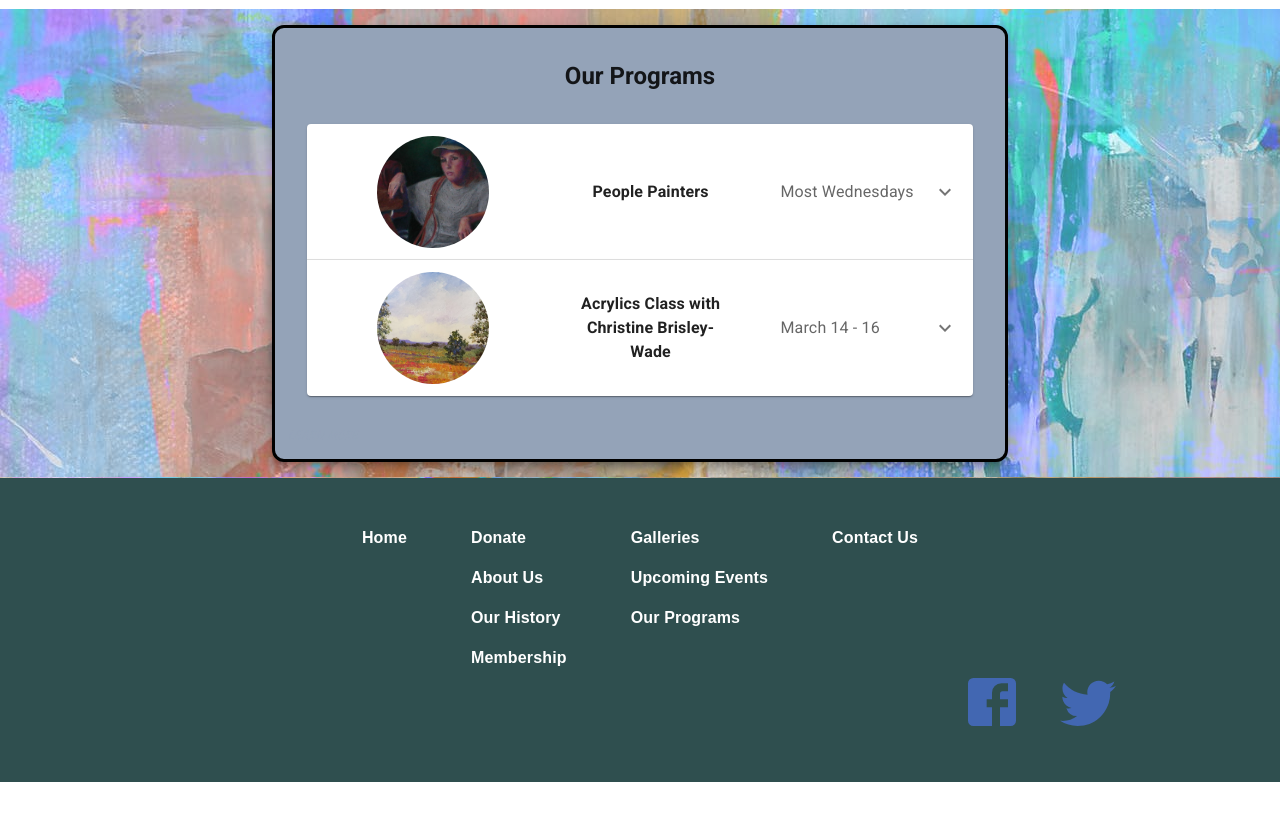
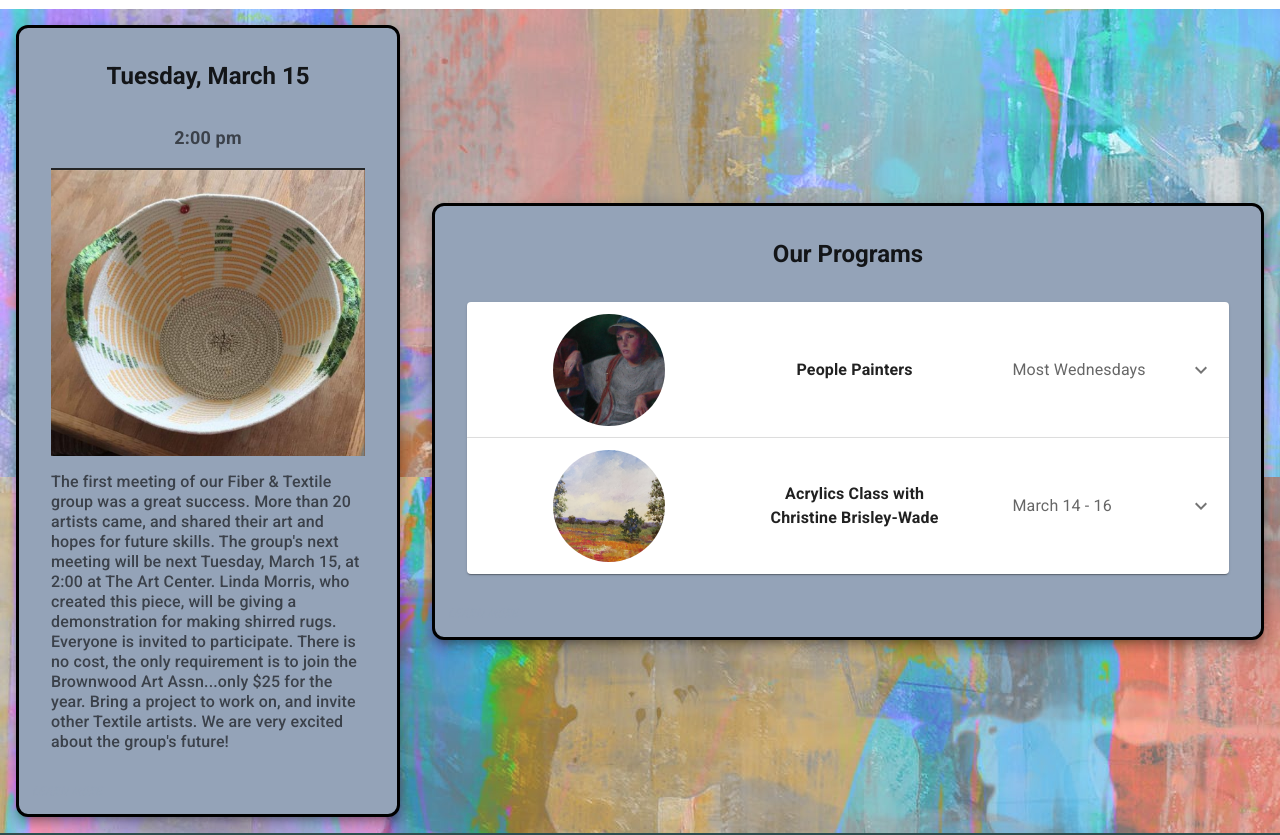
Before and after one commit to Jonathan-Day-Dev/bwd-art, a React (Create React App) app: page /programs in a window 1280 px wide. Shown: the part 823-1658 px from the top of the page. Before the commit the page ends 1605 px from the top, so only its background shows below. Built offline with nearby package versions, Linux system fonts and the light colour scheme.

Commit message:
move textiles to other file

```diff
--- a/src/components/Event/Event.js
+++ b/src/components/Event/Event.js
@@ -1,12 +1,8 @@
-import styles from "./Event.module.css";
-import textile from "../../assets/textile_img.png";
-
 import { useEffect, useRef } from "react";
 import Box from "@mui/material/Box";
 
 import events from "./components/event_data";
 
-import CustomCard from "../UI/CustomCard";
 import CustomAcc from "./components/CustomAcc";
 
 const Event = (props) => {
@@ -20,31 +16,16 @@ const Event = (props) => {
   }, []);
 
   return (
-    <div className={styles.container} ref={topRef}>
+    <div ref={topRef}>
       <Box
         sx={{
           display: "flex",
           flexDirection: { xs: "column-reverse", md: "row" },
           justifyContent: "space-evenly",
           alignItems: "center",
+          maxWidth: "90vw"
         }}
       >
-        <CustomCard
-          className={styles["textile-card"]}
-          maxWth={{ xs: "80%", md: "30%" }}
-          title="Tuesday, March 8"
-          body={
-            <div>
-              <p className="text-center font-semibold text-lg mb-4">6:00 pm</p>
-              <img src={textile} alt="textile artists" className="mb-4" />
-              <p className="leading-tight">
-                We are hosting an Organizational Meeting for the Fiber &amp;
-                Textile Arts Guild at the Brownwood Art Association. Anyone who
-                is interested in fiber &amp; texile art is encouraged to attend!
-              </p>
-            </div>
-          }
-        ></CustomCard>
         <CustomAcc events={events} title="Upcoming Events" />
       </Box>
     </div>
--- a/src/components/Event/Event.module.css
+++ /dev/null
@@ -1,47 +0,0 @@
-.container {
-    @apply flex justify-evenly items-center;
-}
-
-.textile-card {
-    @apply flex-col w-[30%];
-}
-
-.textile-img {
-    @apply h-[20rem];
-}
-
-.card {
-    @apply flex-col w-[60%];
-}
-
-ul {
-    @apply w-full;
-}
-
-.btn {
-    @apply flex items-center justify-between w-full py-2 border-2 border-solid rounded shadow border-slate-200 bg-slate-500 shadow-slate-900;
-}
-
-.btn h2 {
-    @apply text-xl font-bold;
-}
-
-.disclaimer {
-    @apply px-3 py-2 mb-4 text-center border-4 border-red-600 border-solid shadow-lg rounded-xl bg-slate-300 shadow-black;
-}
-
-.list-item {
-    @apply flex items-center justify-between mb-2;
-}
-
-.info {
-    @apply flex flex-col items-center justify-between w-full;
-}
-
-.coverImg {
-    @apply h-32 ml-10;
-}
-
-.img {
-    @apply w-48 h-full border-2 border-solid rounded-full border-slate-900;
-}
--- a/src/components/Event/Programs.js
+++ b/src/components/Event/Programs.js
@@ -1,11 +1,13 @@
 import styles from "./Programs.module.css";
+import bowl from "../../assets/bowl_img.png";
 
-import {
-  useEffect, useRef } from "react";
+import { useEffect, useRef } from "react";
+import Box from "@mui/material/Box";
 
-  import CustomAcc from "./components/CustomAcc";
+import CustomAcc from "./components/CustomAcc";
+import CustomCard from "../UI/CustomCard";
 
-  import events from "./components/program_data";
+import events from "./components/program_data";
 
 const Program = (props) => {
   const topRef = useRef();
@@ -13,14 +15,46 @@ const Program = (props) => {
   useEffect(() => {
     topRef.current.scrollIntoView({
       behavior: "smooth",
-      block: "start"
-    })
-  }, [])
+      block: "start",
+    });
+  }, []);
 
   return (
-    <div className={styles.container} ref={topRef}>
-      <CustomAcc events={events} title="Our Programs" />
-    </div>
+    <Box
+      component="div"
+      ref={topRef}
+      sx={{
+        display: "flex",
+        flexDirection: { xs: "column-reverse", md: "row" },
+        justifyContent: "space-evenly",
+        alignItems: "center",
+      }}
+    >
+        <CustomCard
+          className={styles["textile-card"]}
+          maxWth={{ xs: "80%", md: "30%" }}
+          title="Tuesday, March 15"
+          body={
+            <div>
+              <p className="text-center font-semibold text-lg mb-4">2:00 pm</p>
+              <img src={bowl} alt="textile artists" className="mb-4" />
+              <p className="leading-tight">
+                The first meeting of our Fiber &amp; Textile group was a great
+                success. More than 20 artists came, and shared their art and
+                hopes for future skills. The group's next meeting will be next
+                Tuesday, March 15, at 2:00 at The Art Center. Linda Morris, who
+                created this piece, will be giving a demonstration for making
+                shirred rugs. Everyone is invited to participate. There is no
+                cost, the only requirement is to join the Brownwood Art
+                Assn...only $25 for the year. Bring a project to work on, and
+                invite other Textile artists. We are very excited about the
+                group's future!
+              </p>
+            </div>
+          }
+        />
+        <CustomAcc events={events} title="Our Programs" />
+    </Box>
   );
 };
 
```
Also changed, not shown: src/assets/bowl.png (added), src/assets/bowl_img.png (added), src/components/Event/components/CustomAcc.js (indentation only).
